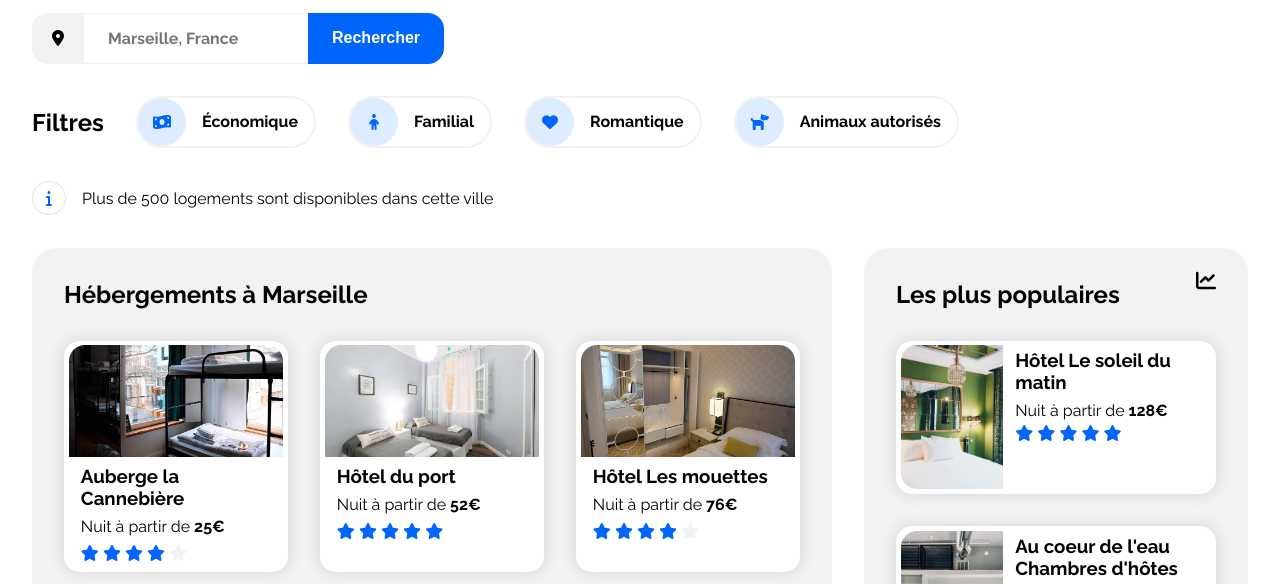
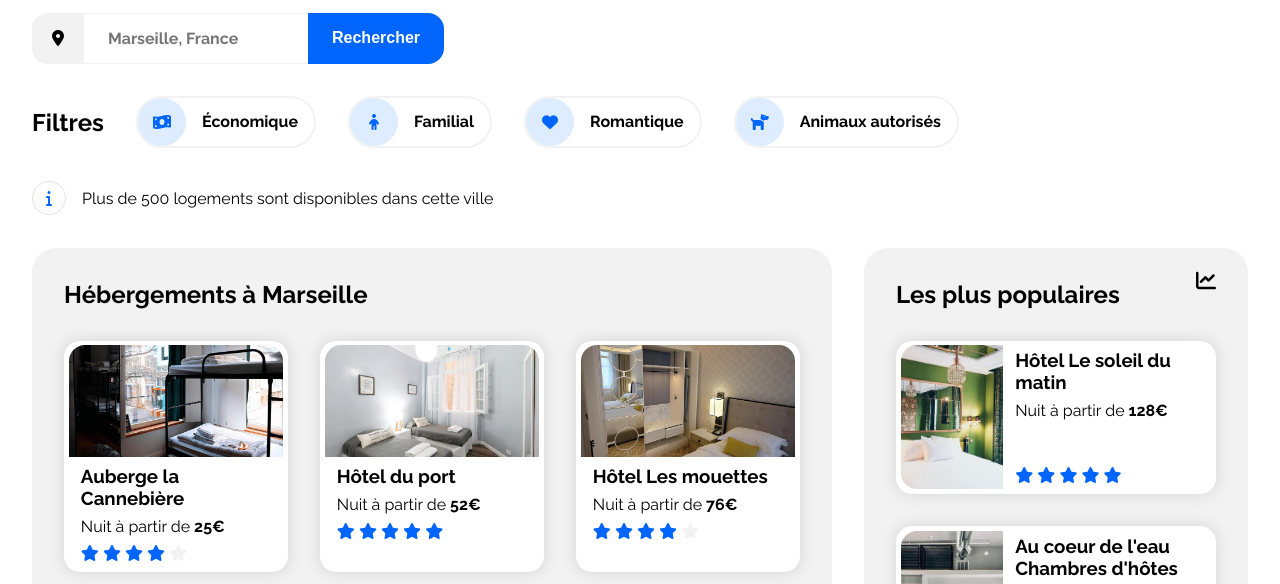
Before and after one commit to Hylenor/HoffmannAlexis_2_17022021, a plain HTML site: page index.html in a window 1280 px wide. Shown: the part 174-758 px from the top of the page. Drawn offline with Linux system fonts and the light colour scheme.

Commit message:
Correction de derniers problèmes

```diff
--- a/style.css
+++ b/style.css
@@ -255,6 +255,11 @@ input[type="search"] {
 
 /*======Contenu carte======*/
 
+.populairecartecontenu {
+  display: flex;
+  flex-direction: column;
+}
+
 .populairecartecontenu h3 {
   margin: 0.25rem 0.75rem 0.25rem 0.75rem;
 }
@@ -267,6 +272,7 @@ input[type="search"] {
   margin-left: 0.25rem;
 }
 .populairenote {
+  margin-top: auto;
   margin-bottom: 0.25rem;
   margin-left: 0.75rem;
 }
```
